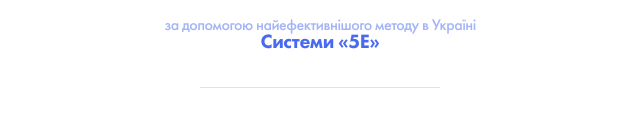
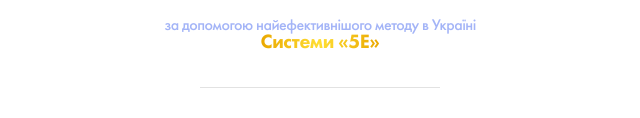
Before and after one commit to RomanIsaiev/work-website-117, a website built with Vite: page index.html in a window 1280 px wide. Shown: the part 194-312 px from the top of the page, without its empty margins (320-960 px from the left). Built offline with nearby package versions, Linux system fonts and the light colour scheme; a script that the page names is missing.

Commit message:
change color

```diff
--- a/src/css/styles.css
+++ b/src/css/styles.css
@@ -229,7 +229,10 @@
 }
 
 .desc span {
-  color: #486aef;
+  background: linear-gradient(90deg, #eaa800 0%, #ffde34 50%, #eaa800 100%);
+  background-clip: text;
+  -webkit-background-clip: text;
+  -webkit-text-fill-color: transparent;
   font-weight: 600;
   font-size: 20px;
 }
```
